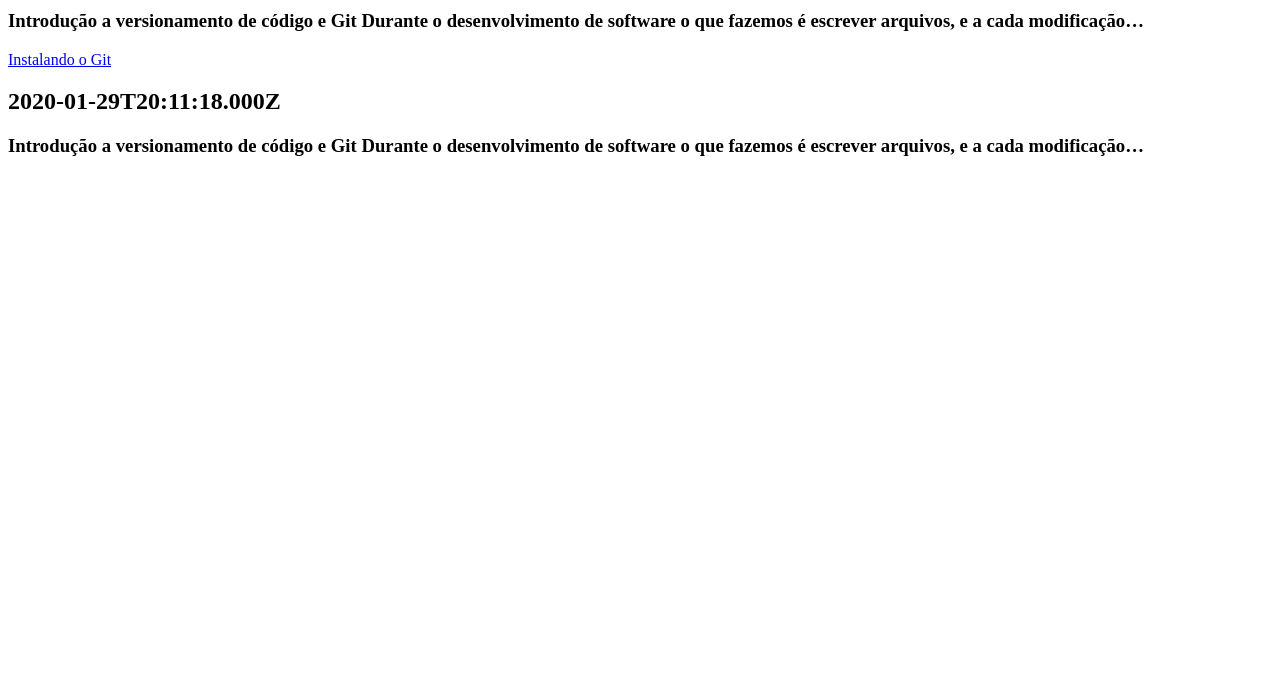
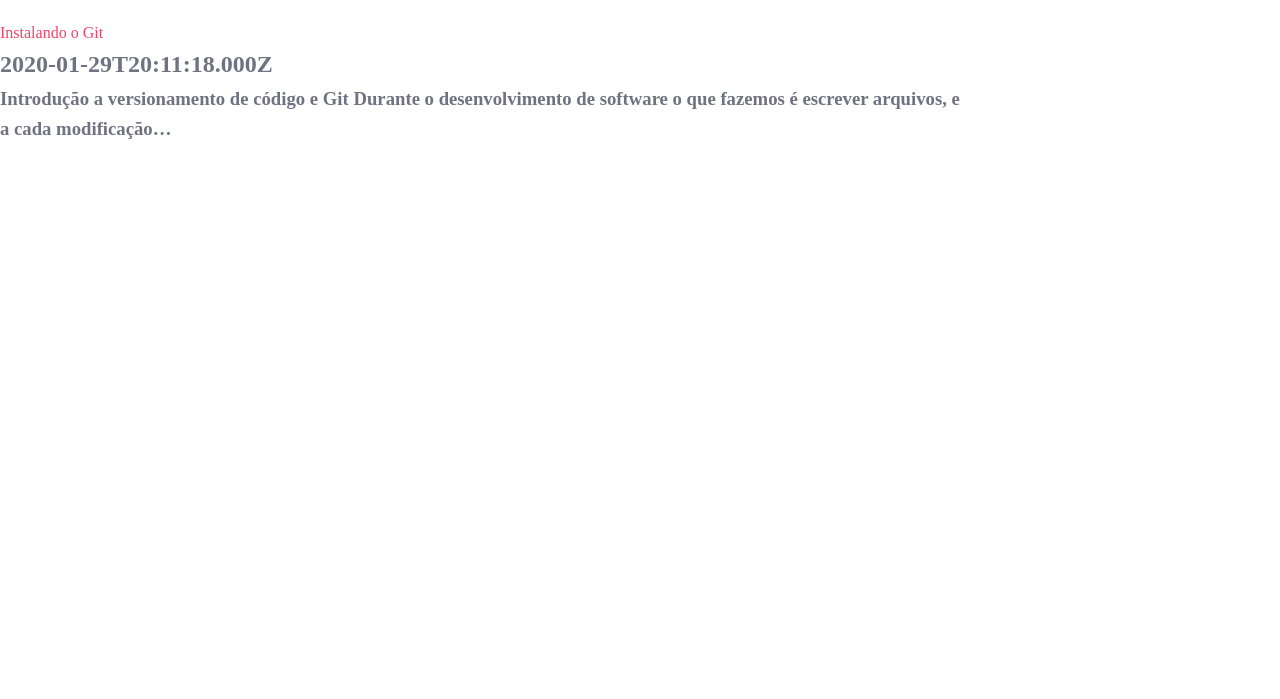
Before and after one commit to YagoLopes/jekyll-example, a Gatsby site: page / in a window 1280 px wide. Shown: the part 101-800 px from the top of the page. Built offline with nearby package versions, Linux system fonts and the light colour scheme; Gatsby itself is replaced by a stand-in of ours.

Commit message:
add version stable styledcomponent

```diff
--- a/gatsby-config.js
+++ b/gatsby-config.js
@@ -1,4 +1,6 @@
+const siteMetadata = require("./src/siteMetadata")
 module.exports = {
+  siteMetadata,
   plugins: [
     {
       resolve: `gatsby-source-filesystem`,
@@ -8,5 +10,6 @@ module.exports = {
       },
     },
     `gatsby-transformer-remark`,
+    `gatsby-plugin-styled-components`,
   ],
 }
--- /dev/null
+++ b/src/components/header/index.js
@@ -0,0 +1,32 @@
+import { Link } from "gatsby"
+import React from "react"
+import { Styles } from "./styles"
+import { useStaticQuery, graphql } from "gatsby"
+
+const Header = () => {
+  const data = useStaticQuery(graphql`
+    query SiteTitleQuery {
+      site {
+        siteMetadata {
+          title
+          pathUrl
+          author
+        }
+      }
+    }
+  `)
+
+  const { title } = data.site.siteMetadata
+
+  return (
+    <Styles>
+      <div>
+        <h1>
+          <Link to="/">{title}</Link>
+        </h1>
+      </div>
+    </Styles>
+  )
+}
+
+export default Header
--- /dev/null
+++ b/src/components/header/styles.js
@@ -0,0 +1,19 @@
+import styled from "styled-components"
+
+export const Styles = styled.header`
+  background: ${props => props.theme.colors.primary};
+  margin-bottom: 1.45rem;
+  div {
+    margin: 0 auto;
+    max-width: 960;
+    padding: 1.45rem 1.0875rem;
+    h1 {
+      margin: 0;
+    }
+    a {
+      color: #fff;
+      text-decoration: none;
+      font-weight: bold;
+    }
+  }
+`
--- a/src/components/layout.js
+++ /dev/null
@@ -1,8 +0,0 @@
-import React from "react"
-const Layout = ({ title, children }) => (
-  <div>
-    <div>{title}</div>
-    <div>{children}</div>
-  </div>
-)
-export default Layout
--- /dev/null
+++ b/src/components/layout/index.js
@@ -0,0 +1,25 @@
+import React from "react"
+import PropTypes from "prop-types"
+import Header from "../header"
+import GlobalStyles from "../../styles/globalSyles"
+import { Styles } from "./styles"
+import { ThemeProvider } from "styled-components"
+import theme from "./theme"
+
+const Layout = ({ children }) => {
+  return (
+    <ThemeProvider theme={theme}>
+      <GlobalStyles />
+      <Header />
+      <Styles>
+        <div className="container">{children}</div>
+      </Styles>
+    </ThemeProvider>
+  )
+}
+
+Layout.propTypes = {
+  children: PropTypes.node.isRequired,
+}
+
+export default Layout
--- /dev/null
+++ b/src/components/layout/styles.js
@@ -0,0 +1,96 @@
+import styled from "styled-components"
+
+export const Styles = styled.div`
+  div.container {
+    width: 100%;
+    max-width: 75%;
+    align-self: center;
+  }
+  div.container div.content {
+    margin-top: 10%;
+  }
+  div.container div.content div.list-item {
+    border-bottom: solid 1px #e4e4f4;
+    margin-top: 10%;
+    align-items: center;
+    display: flex;
+    flex-direction: column;
+  }
+  div.container div.content div.list-item a.list-post-title {
+    color: #31343b;
+    font-size: 30px;
+  }
+  div.container div.content div.list-item a.list-post-title:hover {
+    color: #008aeb;
+  }
+  div.container div.content div.list-item div.list-post-description {
+    margin-bottom: 40px;
+    display: flex;
+    align-items: center;
+    flex-direction: column;
+  }
+  div.container div.content div.list-item div.list-post-description img {
+    max-width: 50%;
+    max-height: 50%;
+  }
+  div.container div.content div.list-item div.list-post-description p {
+    max-width: 70%;
+    text-align: center;
+  }
+  @media screen and (max-width: 900px) {
+    div.container div.content div.list-item div.list-post-description p {
+      max-width: 100%;
+    }
+  }
+  /*Page Contact*/
+  div.contact {
+    display: flex;
+    widows: 100%;
+    height: 100%;
+    flex-direction: column;
+    align-items: center;
+    justify-content: center;
+  }
+  div.contact img {
+    max-width: 200px;
+    max-height: 200px;
+    border-radius: 50%;
+  }
+  div.contact p {
+    text-align: center;
+    max-width: 70%;
+  }
+  @media screen and (max-width: 900px) {
+    div.contact p {
+      text-align: center;
+      max-width: 100%;
+    }
+    div.contact img {
+      max-width: 100px;
+      max-height: 100px;
+      border-radius: 50%;
+    }
+  }
+  div.contact ul {
+    margin: 0;
+    padding: 0;
+    display: flex;
+    align-items: center;
+    justify-content: center;
+    width: 100%;
+    height: 100%;
+  }
+  div.contact ul li a {
+    display: flex;
+    align-items: center;
+    justify-content: center;
+  }
+  div.contact ul li {
+    margin: 0;
+    padding: 0;
+  }
+  div.contact ul li a div {
+    max-width: 50%;
+    max-height: 50%;
+  }
+`
--- /dev/null
+++ b/src/components/layout/theme.js
@@ -0,0 +1,9 @@
+export default {
+  colors: {
+    primary: "#DE5347",
+    secundary: "#F54268",
+    // 5F5B6B secundary
+    background: "#f5f5f5",
+    text: "#333",
+  },
+}
--- a/src/pages/2020-02-12-new-post.md
+++ /dev/null
@@ -1,49 +0,0 @@
----
-layout: post
-title: "Instalando o Git"
-date: 2020-01-29 20:11:18
-keywords: "git, intruction, information"
-categories: git
-description: "Durante o desenvolvimento de software o que fazemos é escrever arquivos, e a cada modificação adição ou remoção geramos uma nova versão do arquivo. Com a ajuda do Git você ganha o super poder de controlar o tempo de produção do seu arquivo. Tornando possível voltar em versões anteriores, remover partes de uma verão e trabalhar em versões simultâneas."
-thumbnail: "https://img.icons8.com/color/48/000000/git.png"
----
-
-## Introdução a versionamento de código e Git
-
-Durante o desenvolvimento de software o que fazemos é escrever arquivos, e a cada modificação adição ou remoção geramos uma nova versão do arquivo.
-Com a ajuda do Git você ganha o super poder de controlar o tempo de produção do seu arquivo. Tornando possível voltar em versões anteriores, remover partes de uma verão e trabalhar em versões simultâneas.
-O que é Git
-O Git é um software de linha de comando. Ele é instalado em nosso sistema operacional e fica disponível para utilizarmos via terminal ou prompt (Tela preta).
-Existem ferramentas gráficas que podemos utilizar para gerenciar projetos versionados com Git, mas vamos focar aqui em entender como ele funciona antes de aprender essas ferramentas.
-
-## Instalando o Git
-
-#### Windows
-
-Utilizando o instalador [x64](https://github.com/git-for-windows/git/releases/download/v2.25.0.windows.1/Git-2.25.0-64-bit.exe) [x86](https://github.com/git-for-windows/git/releases/download/v2.25.0.windows.1/Git-2.25.0-32-bit.exe)
-
-Execute como administrador e siga os passos da instalação.
-
-#### Linux
-
-No terminal execute o seguinte comando
-
-`sudo apt install git -y`
-
-## Configurando o Git
-
-Depois de instalar o Git, você pode rodar o comando git --version para verificar se está tudo OK.
-foto
-
-Para que o Git consiga carimbar cada versão que fecharmos com nossas credenciais (nome e email), precisamos configurar isso.
-Então vamos rodar os seguintes comandos em nossa máquina:
-
-### Primeiro seu nome.
-
-`git config --global user.name "SEU NOME"`
-
-### Agora seu email.
-
-`git config --global user.email "seu.email@provedor.com"`
-
-Com isso feito, o Git está configurado e pronto para ser utilizado em sua máquina.
--- a/src/pages/index.js
+++ b/src/pages/index.js
@@ -2,7 +2,7 @@ import React from "react"
 import Layout from "../components/layout"
 import { graphql, Link } from "gatsby"
 export default ({ data }) => (
-  <Layout title="Welcome to my blog">
+  <Layout>
     <div>
       {data.allMarkdownRemark.edges.map(({ node }) => (
         <div>
--- /dev/null
+++ b/src/siteMetadata.js
@@ -0,0 +1,6 @@
+module.exports = {
+  title: `Blog yagolopes.com`,
+  pathUrl: "/gatsby-poc/",
+  description: `Kick off your next, great Gatsby project with this default starter. This barebones starter ships with the main Gatsby configuration files you might need.`,
+  author: `Yago Lopes`,
+}
--- /dev/null
+++ b/src/styles/globalSyles.js
@@ -0,0 +1,41 @@
+import { createGlobalStyle } from "styled-components"
+
+export default createGlobalStyle`
+*{
+  margin: 0;
+  padding: 0;
+  box-sizing: border-box;
+  -webkit-box-sizing: border-box;
+  -moz-box-sizing: border-box;
+  box-sizing: border-box;
+  list-style-type: none;
+  text-decoration: none;
+}
+html, body{
+  background: ${props => props.theme.colors.background};
+  color: ${props => props.theme.colors.text};
+  font-size: 14px;
+  margin: 0;
+  padding: 0;
+  border: 0;
+  font-family: 'Lato, -apple-system, BlinkMacSystemFont, Segoe UI, Roboto, sans-serif';
+  font-size: 1rem;
+  line-height: 1.6;
+  color: #6f7380;
+  background-color: #fff;
+  width: 100%;
+  height: 100%;
+  display: flex;
+  flex-direction: column;
+  a{
+  color: ${props => props.theme.colors.secundary};
+}
+button{
+  padding: 1%;
+  font-size: 20px;
+  border: none;
+  background: ${props => props.theme.colors.secundary};
+  color: ${props => props.theme.colors.text}
+}
+}
+`
```
Also changed, not shown: package.json (+5 -2 lines), src/templates/post.js (+13 -4 lines), src/pages/posts/2020-01-28-git.md (renamed from src/pages/2020-01-28-git.md), 1 other file.
